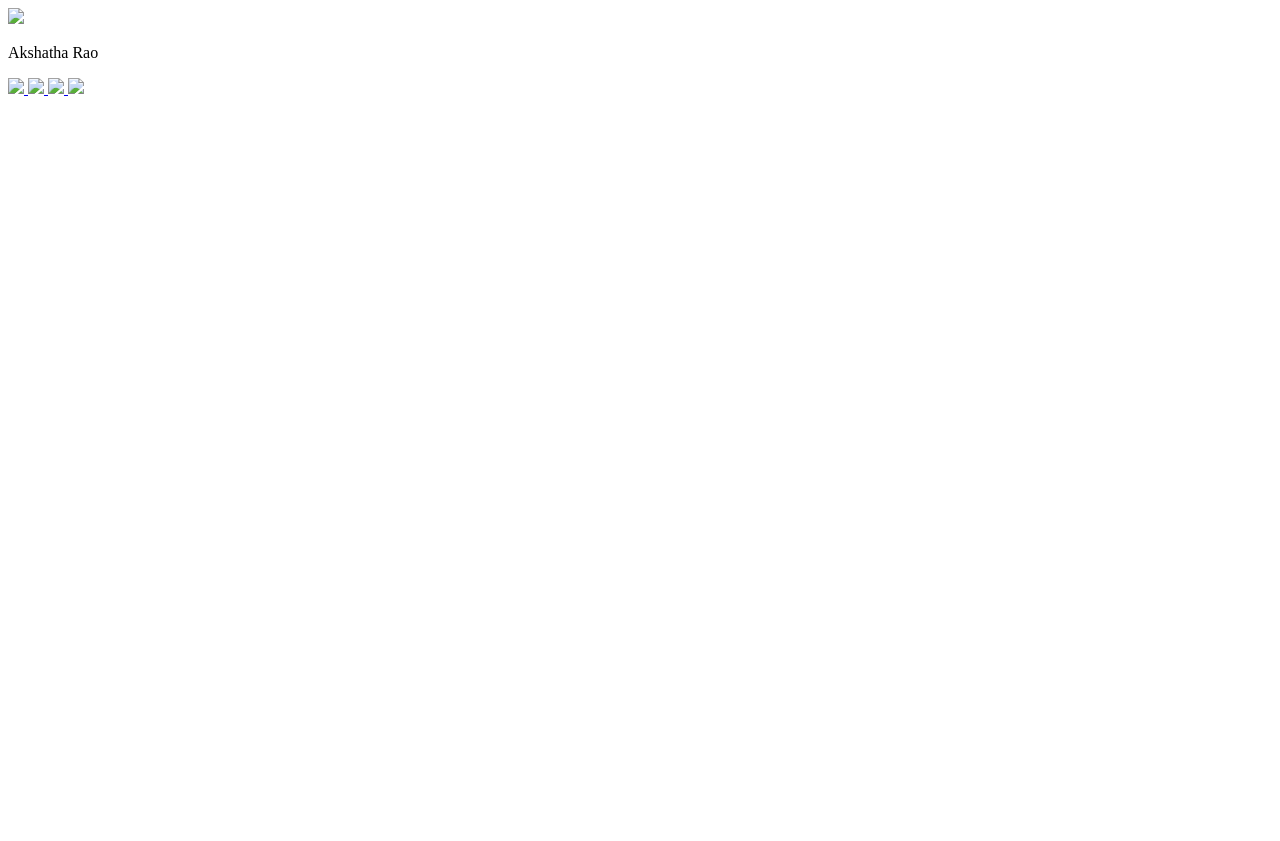
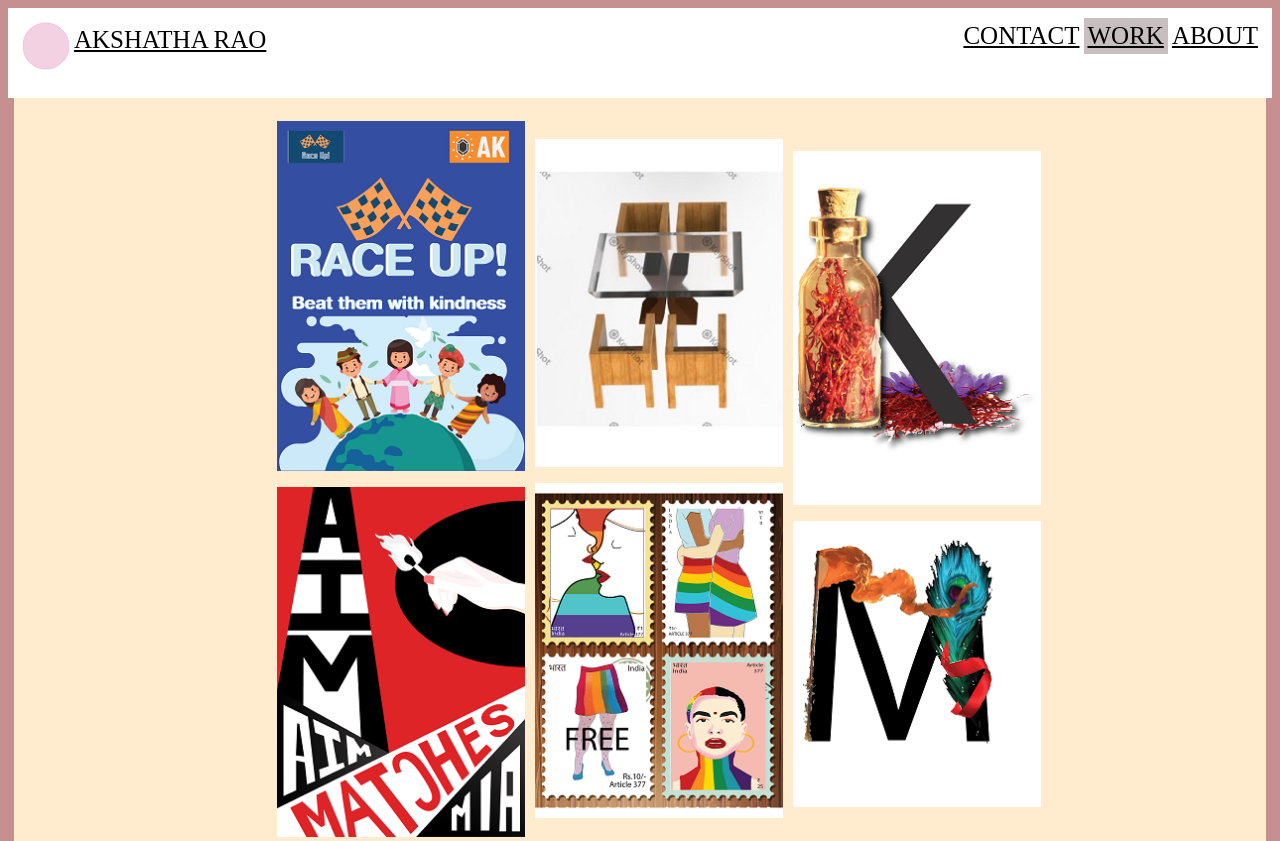
Before and after one commit to akshu-blip/akshathaportfolio1, a plain HTML site: page index.html in a window 1280 px wide. Shown: the top 841 px of the page. Before the commit the page ends 800 px from the top, so only its background shows below. Drawn offline with Linux system fonts and the light colour scheme.

Commit message:
Add files via upload

```diff
--- a/index.html
+++ b/index.html
@@ -1,26 +1,41 @@
 <!DOCTYPE html>
 <html lang="en">
 <head>
-  <meta charset="UTF-8">
-  <meta name="viewport" content="width=device-width, initial-scale=1.0">
-  <meta http-equiv="X-UA-Compatible" content="ie=edge">
-  <link rel="stylesheet" href="/css/main.css">
-  <title>Welcome To My Portfolio Page!</title>
+    <meta charset="UTF-8">
+    <meta http-equiv="X-UA-Compatible" content="IE=edge">
+    <meta name="viewport" content="width=device-width, initial-scale=1.0">
+    <link type="text/css" rel="stylesheet" href="/css/index.css">
+    <title>Document</title>
 </head>
 <body>
-  <div class="nav">
-    <img src="logo.png"> <p>Akshatha Rao</p>
-    <a href="#home"
-      <div class="row">
-          <div class="column">
-            <img src="A3 POSTER GAME DES-01.png">
-            <img src="A4 - 1.png">
-            <img src="DINING TABLE 11.JPG">
-            <img src="mockup stamps-01.png">
+    <div class="navbar">
+        <a href="about.html">ABOUT</a>
+        <a class="active" href="#work">WORK</a>
+        <a href="#contact">CONTACT</a>
+
+            <div class="navleft">
+                <a href="about.html">AKSHATHA RAO</a>
+                <img src="/content/logo.png">
+            </div>
+    </div>
+<div class="container">
+    <div class="row">
+        <div class="column">
+            <img src="/content/A3 POSTER GAME DES-01.png">
+            <img src="/content/A4 - 1.png">
         </div>
-      </div>
-    </div>
-    </div>
 
+        <div class="column">
+            <img src="/content/DINING TABLE 11.JPG">
+            <img src="/content/mockup stamps-01.png">
+        </div>
+
+        <div class="column">
+            <img src="/content/kesari.png">
+            <img src="/content/mahabharata.png">
+        </div>
+</div>
+</div>
+<div class="footer"></div>
 </body>
 </html>
```
Also changed, not shown: about.html (+1 -1 lines).
